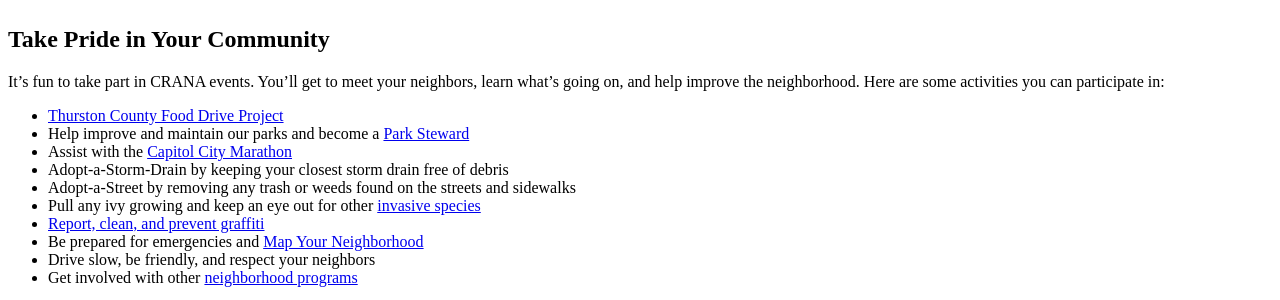
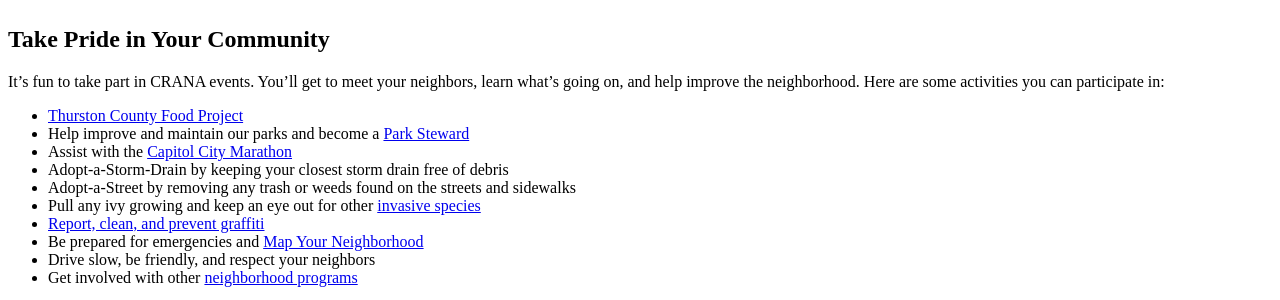
Before and after one commit to crananet/crananet.github.io, a Jekyll site: the page built from activities.md, in a window 1280 px wide. Shown: the part 594-894 px from the top of the page. Built offline with Jekyll 4.4.1, drawn with Linux system fonts in a browser that asks for light colours; Markdown is read by kramdown in place of the engine named in the settings.

Commit message:
Updating website.

```diff
--- a/activities.md
+++ b/activities.md
@@ -7,7 +7,7 @@ category_title: activities
 
 It's fun to take part in CRANA events. You'll get to meet your neighbors, learn what's going on, and help improve the neighborhood. Here are some activities you can participate in:
 
-* [Thurston County Food Drive Project](/pages/foodbank/)
+* [Thurston County Food Project](/pages/foodbank/)
 * Help improve and maintain our parks and become a [Park Steward](http://olympiawa.gov/city-services/parks/park-stewardship)
 * Assist with the [Capitol City Marathon](http://capitalcitymarathon.org/)
 * Adopt-a-Storm-Drain by keeping your closest storm drain free of debris
```
